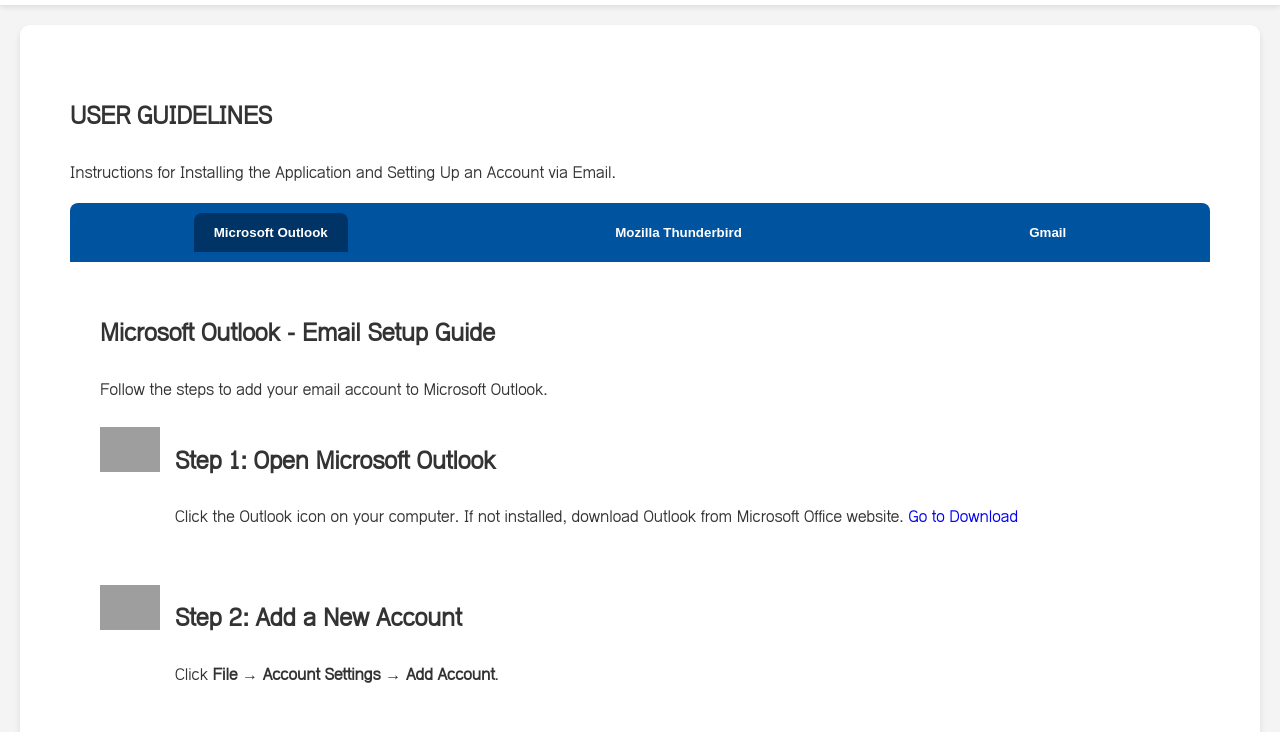
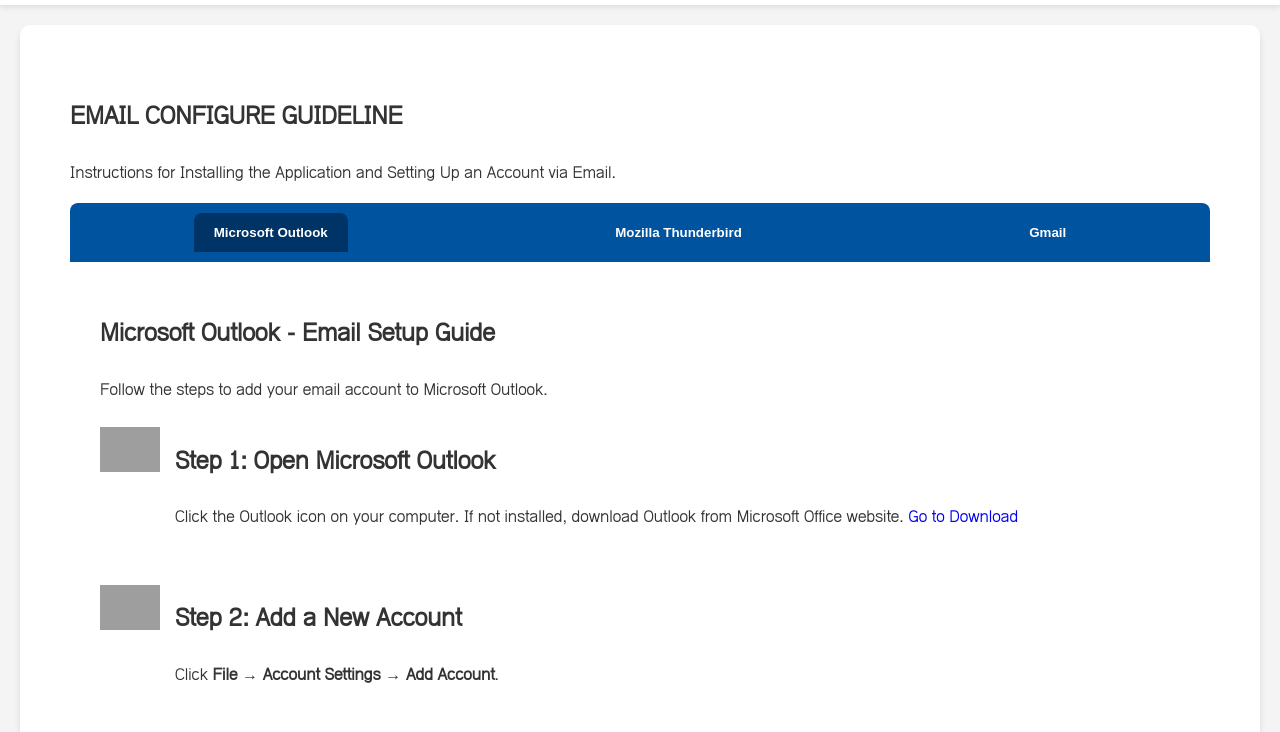
Before and after one commit to toltume2/email-configure-guideline, a plain HTML site: page index.html in a window 1280 px wide. Shown: the part 51-783 px from the top of the page. Drawn offline with Linux system fonts and the light colour scheme; grey boxes are pictures that could not be loaded.

Commit message:
change label

```diff
--- a/index.html
+++ b/index.html
@@ -20,7 +20,7 @@
     </div>
 
     <section>
-      <h2>USER GUIDELINES</h2>
+      <h2>EMAIL CONFIGURE GUIDELINE</h2>
       <p>
         Instructions for Installing the Application and Setting Up an Account
         via Email.
```
